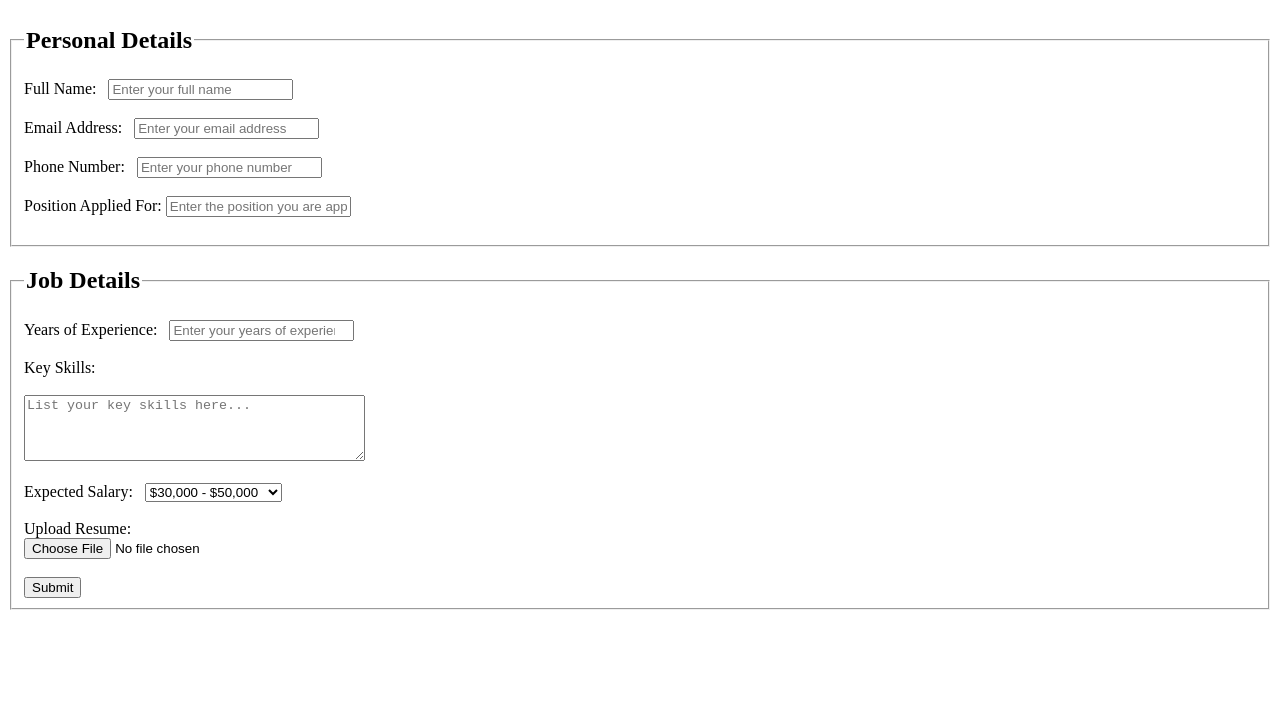
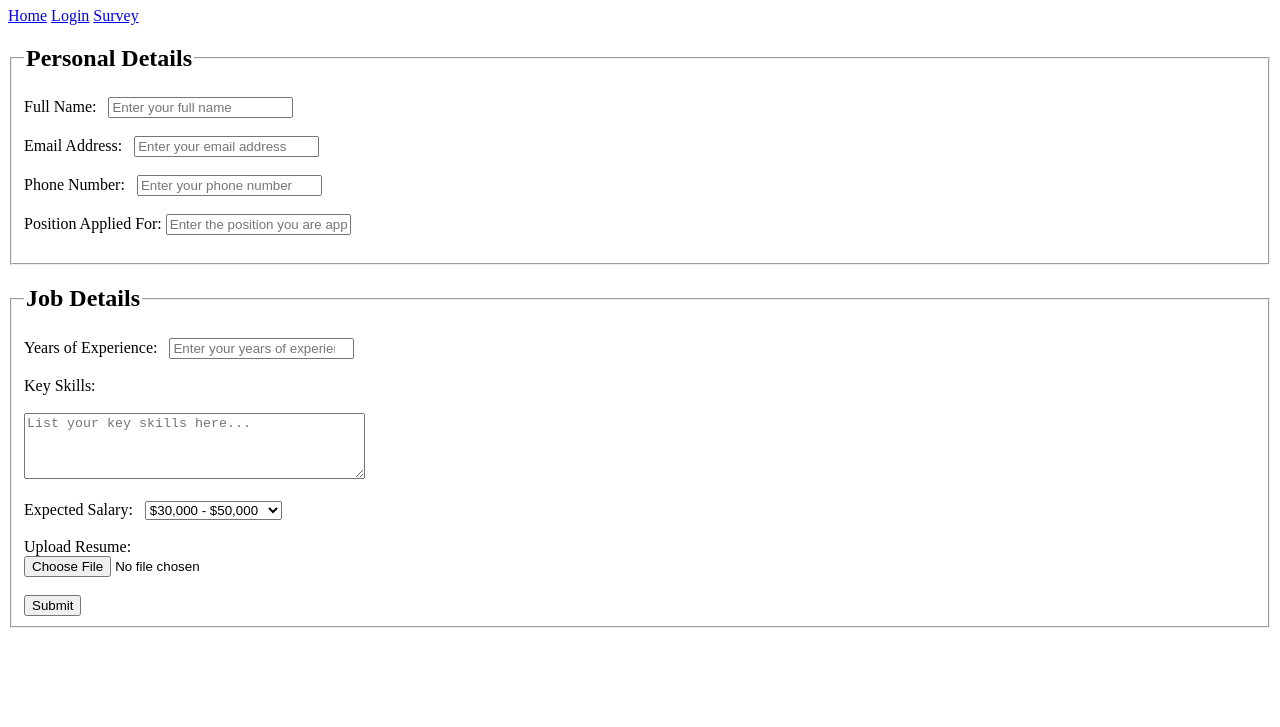
Before and after one commit to anisa-lubaiana/html-complete-projects, a plain HTML site: page index.html in a window 1280 px wide. Shown: the part 73-800 px from the top of the page. Drawn offline with Linux system fonts and the light colour scheme.

Commit message:
New links

```diff
--- a/job.html
+++ b/index.html
@@ -9,6 +9,9 @@
     </center>
 </head>
 <body>
+    <a href ="index.html">Home</a>
+    <a href ="login.html">Login</a>
+    <a href="survey.html">Survey</a>
     <fieldset>
         <legend><h2>Personal Details</h2></legend>
         <form>
```
Also changed, not shown: login.html (+3 -0 lines), survey.html (+3 -0 lines).
